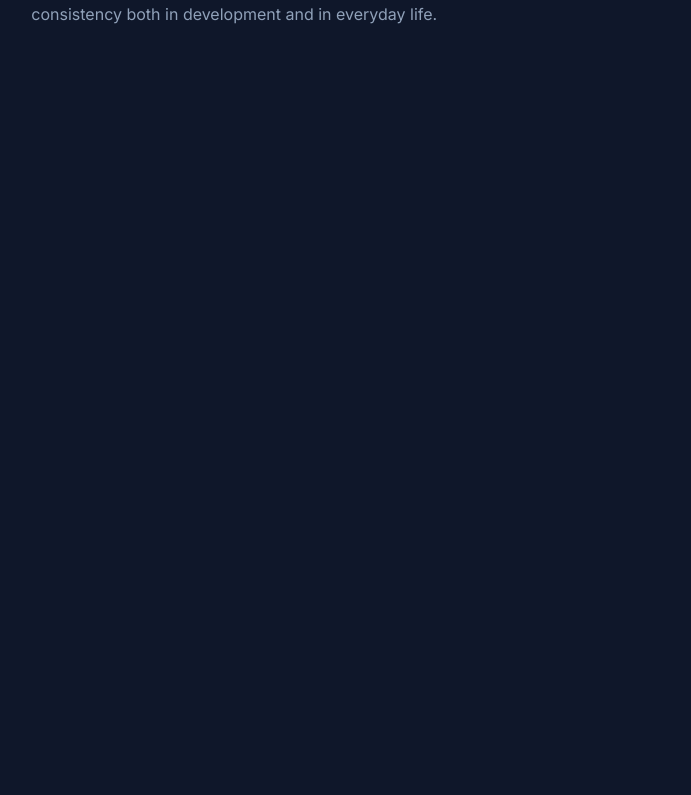
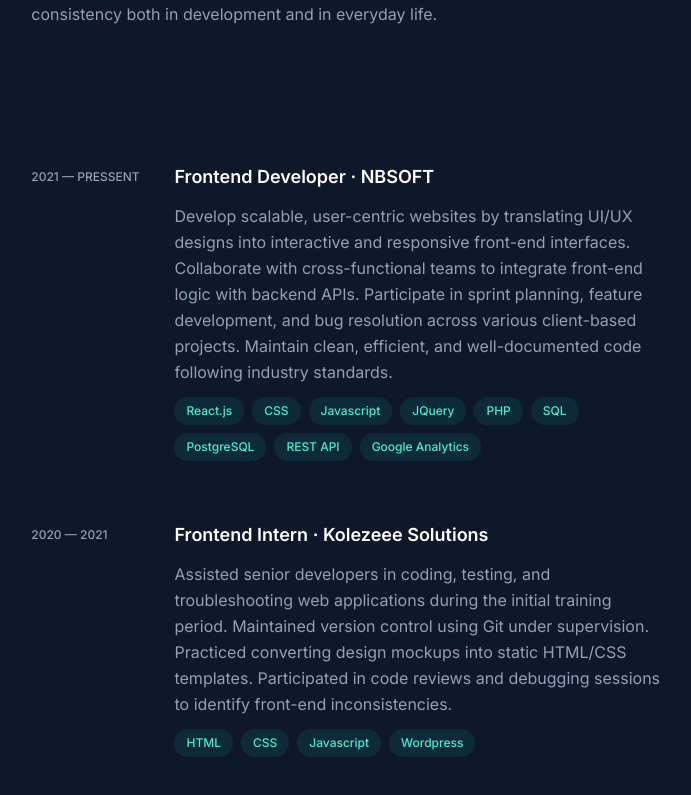
Before and after one commit to bociwess0/portfolio, a Next.js app: page / in a window 1280 px wide. Shown: the part 757-1552 px from the top of the page, without its empty margins (585-1276 px from the left). Before the commit the page ends 800 px from the top, so only its background shows below. Built offline with nearby package versions, Linux system fonts and the light colour scheme.

Commit message:
adding experience section

```diff
--- /dev/null
+++ b/app/animation/MauseGlowWrapper.tsx
@@ -0,0 +1,23 @@
+"use client";
+
+import useMouseGlow from "../hooks/useMouseGlow";
+
+
+export default function MouseGlowWrapper({
+  children,
+}: {
+  children: React.ReactNode;
+}) {
+  const { x, y } = useMouseGlow();
+
+  return (
+    <div
+      className="min-h-screen bg-[#0a192f]"
+      style={{
+        background: `radial-gradient(600px at ${x}px ${y}px, rgba(29, 78, 216, 0.15), transparent 80%)`,
+      }}
+    >
+      {children}
+    </div>
+  );
+}
--- a/app/components/AnchorPanel.tsx
+++ b/app/components/AnchorPanel.tsx
@@ -1,18 +1,24 @@
 import React from "react";
 import { HeaderTabs } from "../data/tabs/siderbar-data";
+import About from "../sections/About";
+import Experience from "../sections/Experience";
 
 export default function AnchorPanel() {
   return (
     <div className="pt-24 lg:w-[52%] lg:py-24">
-      {HeaderTabs.map((section, index) => (
-        <div key={index} id={section.href}>
-          {section.description && section.description.split("\n\n").map((paragraph, i) => (
-            <p key={i} className="text-slate-400 leading-relaxed mb-4">
-              {paragraph}
-            </p>
-          ))}
-        </div>
-      ))}
+      <div className="flex flex-col gap-30">
+        {HeaderTabs.map((section, index) => {
+          switch (section.type) {
+            case "about":
+              return <About key={index} section={section} />;
+            case "experience":
+              return <Experience key={index} section={section} />;
+
+            default:
+              return null;
+          }
+        })}
+      </div>
     </div>
   );
 }
--- a/app/components/Sidebar.tsx
+++ b/app/components/Sidebar.tsx
@@ -5,7 +5,7 @@
 
 export default function Sidebar() {
   return (
-    <div className="flex flex-col h-full justify-between lg:sticky lg:top-0 lg:flex lg:max-h-screen lg:w-[48%] lg:flex-col lg:justify-between lg:py-24">
+    <div className="flex flex-col lg:sticky lg:top-0 lg:flex lg:max-h-screen lg:w-[48%] lg:flex-col lg:justify-between lg:py-24">
       <div>
         <h1 className="text-4xl font-bold mb-2 leading-relaxed ">Bogdan Djordjevic</h1>
         <div className="text-2xl font-medium mb-3">Frontend Developer</div>
--- a/app/data/tabs/siderbar-data.ts
+++ b/app/data/tabs/siderbar-data.ts
@@ -1,14 +1,40 @@
-import { HeaderTab, Social } from "@/app/types";
+import { HeaderTab, Job, Social } from "@/app/types";
 import { aboutMeText } from "../textual/plain-text";
 
-export const HeaderTabs: HeaderTab[] = [
-    { name: "About", href: "#about", description: aboutMeText},
-    { name: "Experience", href: "#experience"},
-    { name: "Projects", href: "#projects"},
-]
 
 export const socialLinks: Social[] = [
-    { link: "https://github.com/bociwess0", name: "github"},
-    { link: "https://www.linkedin.com/in/bogdan-djordjevic-b738931ba/", name: "linkedin"},
-    { link: "mailto:bogdandjordjevic2000@gmail.com", name: "mail"},
-]
+  { link: "https://github.com/bociwess0", name: "github" },
+  {
+    link: "https://www.linkedin.com/in/bogdan-djordjevic-b738931ba/",
+    name: "linkedin",
+  },
+  { link: "mailto:bogdandjordjevic2000@gmail.com", name: "mail" },
+];
+
+export const allJobs: Job[] = [
+  {
+    company: "NBSOFT",
+    position: "Frontend Developer",
+    duration: "2021 — pressent",
+    technologies: ["React.js", "CSS", "Javascript", "JQuery", "PHP", "SQL", "PostgreSQL", "REST API", "Google Analytics"],
+    description: `Develop scalable, user-centric websites by translating UI/UX designs into interactive and responsive front-end interfaces. Collaborate with
+                cross-functional teams to integrate front-end logic with backend APIs. Participate in sprint planning, feature development, and bug
+                resolution across various client-based projects. Maintain clean, efficient, and well-documented code following industry standards.
+                `,
+  },
+  {
+    company: "Kolezeee Solutions",
+    position: "Frontend Intern",
+    duration: "2020 — 2021",
+    technologies: ["HTML", "CSS", "Javascript", "Wordpress"],
+    description: `Assisted senior developers in coding, testing, and troubleshooting web applications during the initial training period. Maintained version
+                    control using Git under supervision. Practiced converting design mockups into static HTML/CSS templates. Participated in code reviews
+                    and debugging sessions to identify front-end inconsistencies.`,
+  },
+];
+
+export const HeaderTabs: HeaderTab[] = [
+  { name: "About", href: "#about", type: "about", description: aboutMeText },
+  { name: "Experience", type: "experience", href: "#experience", jobs: allJobs },
+  { name: "Projects", type: "projects", href: "#projects" },
+];
--- a/app/globals.css
+++ b/app/globals.css
@@ -12,6 +12,14 @@
   --color-foreground: var(--foreground);
 }
 
+html {
+  scroll-behavior: smooth;
+}
+
+section {
+  scroll-margin-top: 100px;
+}
+
 body {
   background: var(--background);
   color: var(--foreground);
--- a/app/hooks/useMouseGlow.ts
+++ b/app/hooks/useMouseGlow.ts
@@ -12,7 +12,7 @@
       rafId = requestAnimationFrame(() => {
         setPosition({
           x: e.clientX,
-          y: e.clientY,
+          y: e.clientY + window.scrollY,
         });
       });
     };
--- a/app/layout.tsx
+++ b/app/layout.tsx
@@ -1,6 +1,7 @@
 import type { Metadata } from "next";
 import { Inter } from "next/font/google";
 import "./globals.css";
+import MouseGlowWrapper from "./animation/MauseGlowWrapper";
 
 const inter = Inter({
   subsets: ["latin"],
@@ -18,11 +19,10 @@
   children: React.ReactNode;
 }>) {
   return (
-    <html
-      lang="en"
-      className={`${inter.variable} h-full antialiased`}
-    >
-      <body className="min-h-full flex flex-col">{children}</body>
+    <html lang="en" className={`${inter.variable} h-full antialiased`}>
+      <body className="min-h-full flex flex-col">
+        <MouseGlowWrapper>{children}</MouseGlowWrapper>
+      </body>
     </html>
   );
 }
--- a/app/page.tsx
+++ b/app/page.tsx
@@ -15,8 +15,8 @@
       }}
     >
       <div className="mx-auto min-h-screen max-w-7xl px-6 py-12 md:px-12 md:py-16 lg:py-0">
-        <main className="h-screen">
-          <div className="flex justify-between h-screen">
+        <main className="">
+          <div className="flex justify-between">
             <Sidebar />
             <AnchorPanel />
           </div>
--- /dev/null
+++ b/app/sections/About.tsx
@@ -0,0 +1,19 @@
+import React from "react";
+import { HeaderTab } from "../types";
+
+interface Props {
+    section: HeaderTab
+}
+
+export default function About({section}: Props) {
+  return (
+    <section id={section.type}>
+      {section.description &&
+        section.description.split("\n\n").map((paragraph, i) => (
+          <p key={i} className="text-slate-400 leading-relaxed mb-4">
+            {paragraph}
+          </p>
+        ))}
+    </section>
+  );
+}
--- /dev/null
+++ b/app/sections/Experience.tsx
@@ -0,0 +1,14 @@
+import React from 'react'
+import { HeaderTab, Job } from '../types'
+import JobCard from '../ui/JobCard'
+interface Props {
+    section: HeaderTab
+}
+
+export default function Experience({section}: Props) {
+  return (
+    <section id={section.type} className='flex flex-col gap-15'>
+      {section.jobs && section.jobs.map((job: Job, index) => <JobCard key={index} job={job} />)}
+    </section>
+  )
+}
--- a/app/types/index.ts
+++ b/app/types/index.ts
@@ -1,7 +1,9 @@
 export interface HeaderTab {
   name: string,
   href: string,
-  description?: string
+  type: "about" | "experience" | "projects",
+  description?: string,
+  jobs?: Job[],
 }
 
 export type SocialName = "github" | "linkedin" | "mail";
@@ -10,3 +12,11 @@
   link: string,
   name: SocialName
 }
+
+export interface Job {
+  duration: string,
+  position: string,
+  company: string,
+  description: string,
+  technologies: string[],
+}
--- /dev/null
+++ b/app/ui/JobCard.tsx
@@ -0,0 +1,29 @@
+import React from "react";
+import { Job } from "../types";
+
+export default function JobCard({ job }: { job: Job }) {
+  return (
+    <div className="flex gap-5">
+      <div className="text-slate-400 font-medium text-xs leading-relaxed uppercase flex-[0_0_20%] mt-1">
+        {job.duration}
+      </div>
+      <div className="flex flex-col gap-3 flex-[0_0_80%]">
+        <div className="text-white font-semibold text-lg">
+          {job.position} · {job.company}
+        </div>
+        <div className="text-slate-400 leading-relaxed">{job.description}</div>
+        <div className="flex gap-2 flex-wrap">
+          {job.technologies &&
+            job.technologies.map((tech: string, index) => (
+              <div
+                className="flex items-center rounded-full bg-teal-400/10 px-3 py-1 text-xs font-medium leading-5 text-teal-300 "
+                key={index}
+              >
+                {tech}
+              </div>
+            ))}
+        </div>
+      </div>
+    </div>
+  );
+}
```
